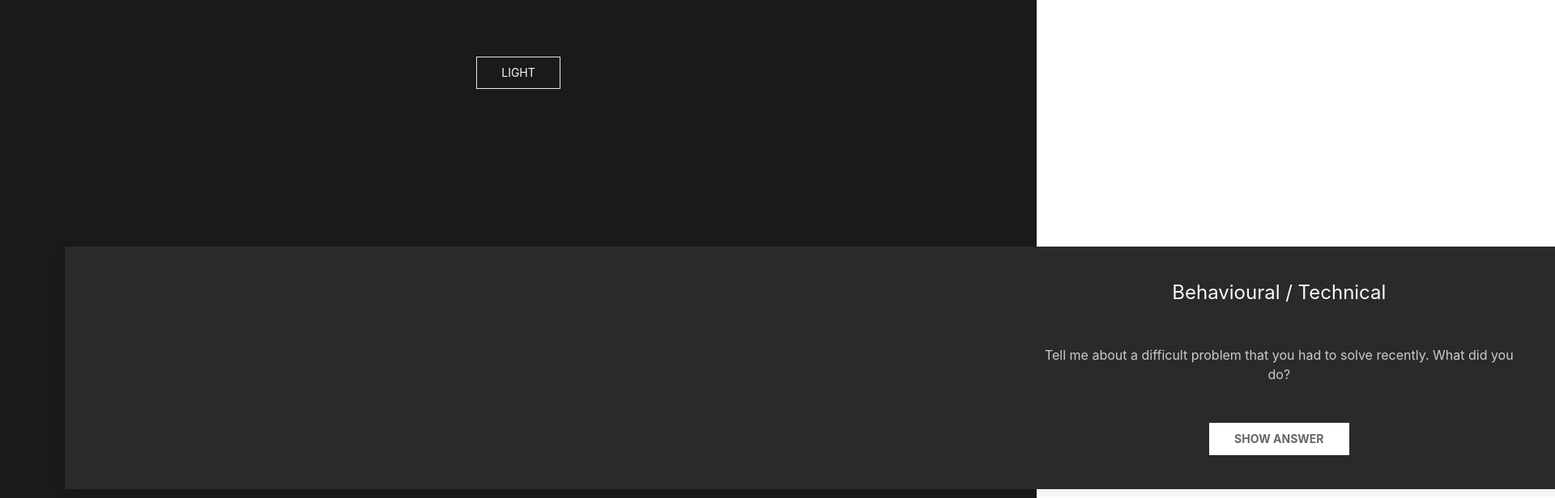
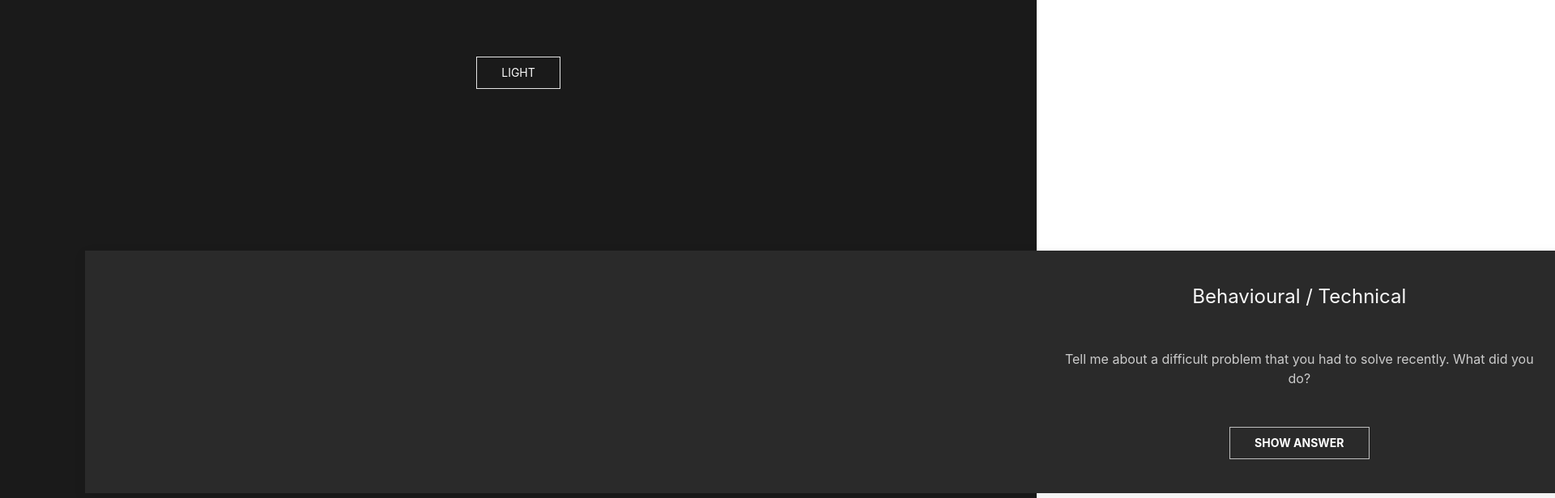
Before and after one commit to nahomtefera/interview-flash-cards, a React (Create React App) app: page / in a window 1280 px wide. Shown: the top 616 px of the page at 81% size, 1920 px wide, since content can reach past the window. Built offline with nearby package versions, Linux system fonts and the light colour scheme.

Commit message:
fixed issues with buttons added, dark style to them

```diff
--- a/src/components/Card.jsx
+++ b/src/components/Card.jsx
@@ -13,7 +13,7 @@ const Card = ({interviewQuestion}) => {
                             <h3 className="uk-card-title">{interviewQuestion?.Type}</h3>
                             <p className='uk-text-normal' style={{maxWidth:'600px', margin:'3em auto'}}>{interviewQuestion?.Question}</p>
                             <button
-                                className="uk-button uk-button-primary uk-text-bold"
+                                className="uk-button uk-button-default uk-text-bold"
                                 onClick={()=>{setShowAnswer(!showAnswer)}}
                             >
                                 Show Answer
@@ -22,10 +22,10 @@ const Card = ({interviewQuestion}) => {
                     )
                     : (
                         <>
-                            <div data-uk-switcher="animation: uk-animation-fade; toggle: > *" style={{display:'flex', gap: '16px'}}>
-                                <button class="uk-button uk-button-primary" style={{padding: "0 8px"}} data-type="button">Star Summary</button>
-                                <button class="uk-button uk-button-primary" style={{padding: "0 8px"}} data-type="button">Full Answer</button>
-                                <button class="uk-button uk-button-primary" style={{padding: "0 8px"}} data-type="button">Visual Aid</button>
+                            <div data-uk-switcher="animation: uk-animation-fade; toggle: > *" style={{display:'flex', gap: '5px', justifyContent:'center'}}>
+                                <button class="uk-button uk-button-default" style={{padding: "0 18px"}} data-type="button">STAR</button>
+                                <button class="uk-button uk-button-default" style={{padding: "0 18px"}} data-type="button">FULL</button>
+                                <button class="uk-button uk-button-default" style={{padding: "0 18px"}} data-type="button">VISUAL</button>
                             </div>
 
                             <ul class="uk-switcher uk-margin">
@@ -62,7 +62,7 @@ const Card = ({interviewQuestion}) => {
 
 
                             <button
-                                className="uk-button uk-button-primary uk-text-bold"
+                                className="uk-button uk-button-default uk-text-bold"
                                 style={{marginTop:'3em'}}
                                 onClick={()=>{setShowAnswer(!showAnswer)}}
                             >
--- a/src/components/FlashCards.jsx
+++ b/src/components/FlashCards.jsx
@@ -16,7 +16,7 @@ const FlashCards = () => {
 
     return(
         <>
-            <div className="uk-slider-container-offset" data-uk-slider>
+            <div className="uk-slider-container-offset" style={{margin: 'auto 0'}} data-uk-slider>
 
                 <div className="uk-position-relative uk-visible-toggle uk-light" data-tabindex="-1">
 
```
